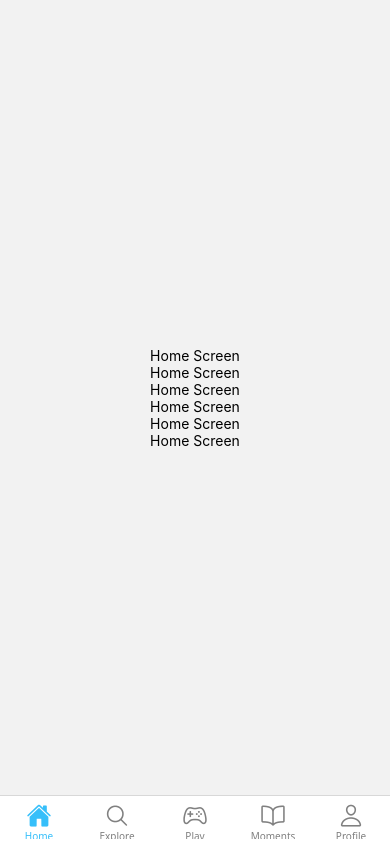
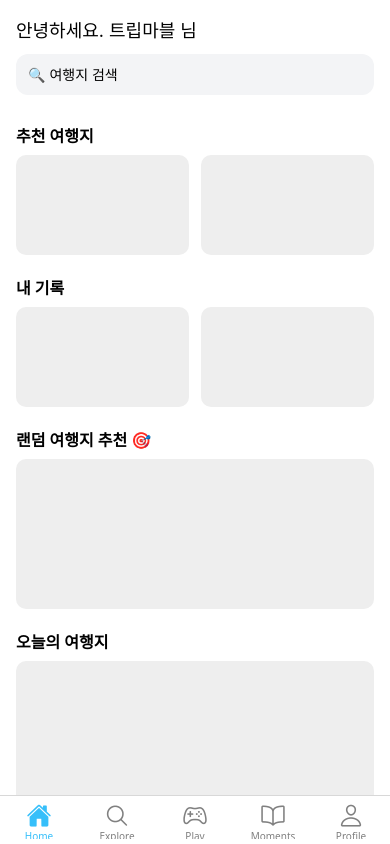
Before and after one commit to 8llow8llowMe/tripmarble, a React Native app in the folder frontend/mobile/: screen /Home in a window 390 px wide. Built offline with nearby package versions, Linux system fonts and the light colour scheme.

Commit message:
feat: home screen 와이어프레임 작업

```diff
--- a/frontend/mobile/src/screens/Home/HomeScreen.tsx
+++ b/frontend/mobile/src/screens/Home/HomeScreen.tsx
@@ -1,18 +1,72 @@
-import React from "react";
-import { View, Text, StyleSheet } from "react-native";
+import React from 'react';
+import { SafeAreaView, ScrollView, View, Text, TextInput, StyleSheet, Image } from 'react-native';
 
 export default function HomeScreen() {
   return (
-    <View style={styles.container}>
-      <Text>Home Screen</Text>
-      <Text>Home Screen</Text>
-      <Text>Home Screen</Text>
-      <Text>Home Screen</Text>
-      <Text>Home Screen</Text>
-      <Text>Home Screen</Text>
-    </View>
+    <SafeAreaView style={styles.safeArea}>
+      <ScrollView style={styles.container}>
+        <Text style={styles.welcome}>안녕하세요. 트립마블 님</Text>
+
+        <TextInput placeholder="🔍 여행지 검색" style={styles.searchBox} />
+
+        <Text style={styles.sectionTitle}>추천 여행지</Text>
+        <View style={styles.cardRow}>
+          <View style={styles.card} />
+          <View style={styles.card} />
+        </View>
+
+        <Text style={styles.sectionTitle}>내 기록</Text>
+        <View style={styles.cardRow}>
+          <View style={styles.card} />
+          <View style={styles.card} />
+        </View>
+
+        <Text style={styles.sectionTitle}>랜덤 여행지 추천 🎯</Text>
+        <View style={styles.largeCard}>{/* 여기에 랜덤 이미지 */}</View>
+
+        <Text style={styles.sectionTitle}>오늘의 여행지</Text>
+        <View style={styles.largeCard} />
+
+        <Text style={styles.sectionTitle}>날씨 기반 여행지 추천</Text>
+        <View style={styles.cardRow}>
+          <View style={styles.card} />
+          <View style={styles.card} />
+        </View>
+      </ScrollView>
+    </SafeAreaView>
   );
 }
+
 const styles = StyleSheet.create({
-  container: { flex: 1, alignItems: "center", justifyContent: "center" },
+  safeArea: { flex: 1, backgroundColor: '#fff' },
+  container: { padding: 16 },
+  welcome: { fontSize: 18, marginBottom: 12 },
+  searchBox: {
+    backgroundColor: '#F3F4F6',
+    borderRadius: 12,
+    padding: 12,
+    marginBottom: 20,
+  },
+  sectionTitle: {
+    fontSize: 16,
+    fontWeight: '600',
+    marginVertical: 8,
+  },
+  cardRow: {
+    flexDirection: 'row',
+    gap: 12,
+    marginBottom: 12,
+  },
+  card: {
+    flex: 1,
+    height: 100,
+    backgroundColor: '#eee',
+    borderRadius: 10,
+  },
+  largeCard: {
+    height: 150,
+    backgroundColor: '#eee',
+    borderRadius: 10,
+    marginBottom: 12,
+  },
 });
```
